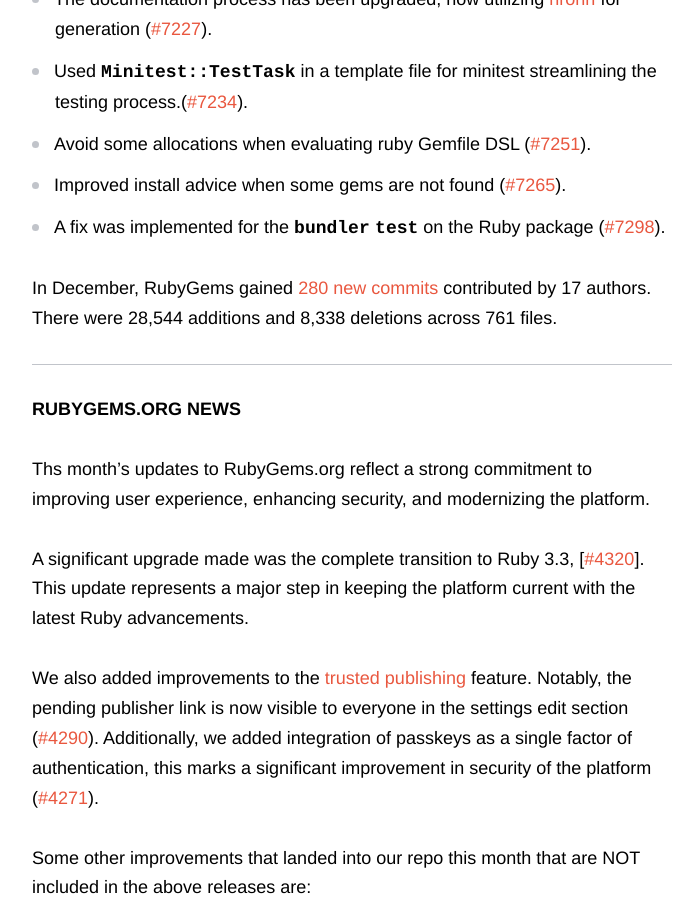
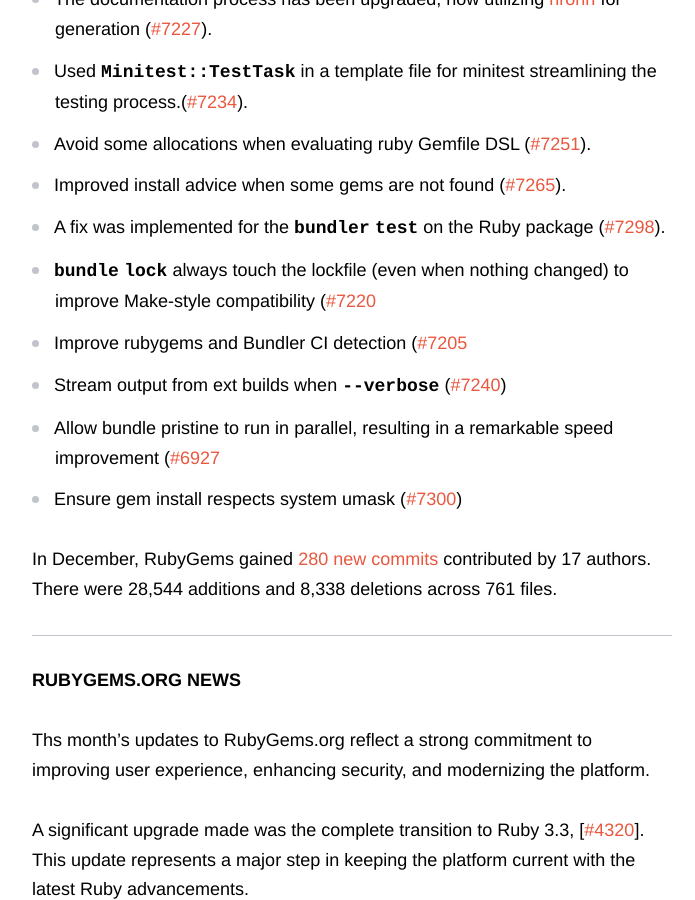
Before and after one commit to rubygems/rubygems.github.io, a Jekyll site: the page built from _posts/2024-01-08-december-rubygems-updates.md, in a window 1280 px wide and 900 px high, scrolled down 1385 px. Shown: the whole window, without its empty margins (438-1133 px from the left). Built offline with Jekyll 4.4.1, drawn with Linux system fonts in a browser that asks for light colours; comment, search, counter and statistics services are not loaded.

Commit message:
Update _posts/2024-01-08-december-rubygems-updates.md
Co-authored-by: Martin Emde <martinemde@users.noreply.github.com>

```diff
--- a/_posts/2024-01-08-december-rubygems-updates.md
+++ b/_posts/2024-01-08-december-rubygems-updates.md
@@ -24,6 +24,11 @@
 - Avoid some allocations when evaluating ruby Gemfile DSL ([#7251](https://github.com/rubygems/rubygems/pull/7251)).
 - Improved install advice when some gems are not found ([#7265](https://github.com/rubygems/rubygems/pull/7265)).
 - A fix was implemented for the `bundler test` on the Ruby package ([#7298](https://github.com/rubygems/rubygems/pull/7298)).
+- `bundle lock` always touch the lockfile (even when nothing changed) to improve Make-style compatibility ([#7220](https://github.com/rubygems/rubygems/pull/7220)
+- Improve rubygems and Bundler CI detection ([#7205](https://github.com/rubygems/rubygems/pull/7205)
+- Stream output from ext builds when `--verbose` ([#7240](https://github.com/rubygems/rubygems/pull/7240))
+- Allow bundle pristine to run in parallel, resulting in a remarkable speed improvement ([#6927](https://github.com/rubygems/rubygems/pull/6927)
+- Ensure gem install respects system umask ([#7300](https://github.com/rubygems/rubygems/pull/7300))
 
 In December, RubyGems gained [280 new commits](https://github.com/rubygems/rubygems/compare/master@%7B2023-12-01%7D...master@%7B2023-12-31%7D) contributed by 17 authors. There were 28,544 additions and 8,338 deletions across 761 files.
 
```
